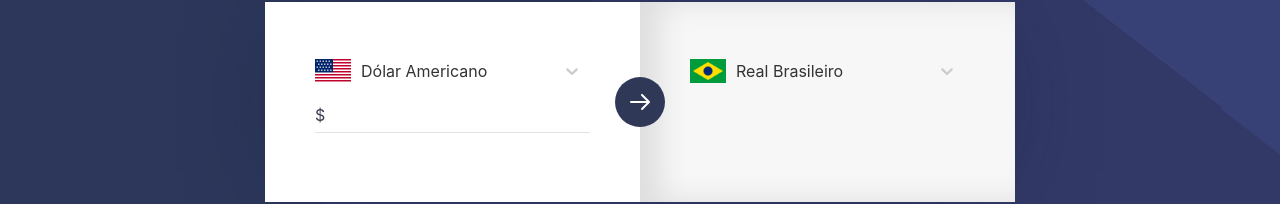
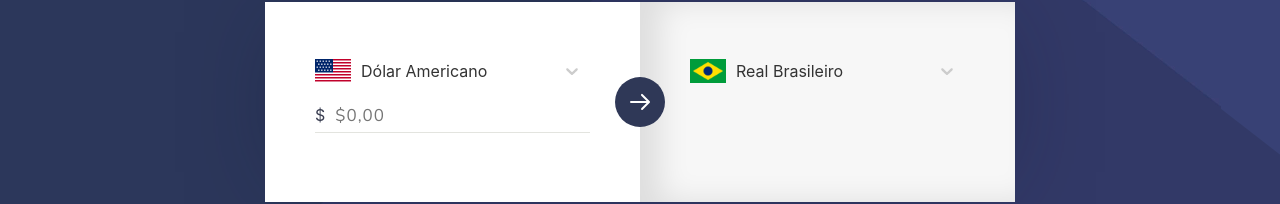
Before and after one commit to rodrigodll/conversor-react, a React (Create React App) app: page / in a window 1280 px wide. Shown: the part 296-500 px from the top of the page. Built offline with nearby package versions, Linux system fonts and the light colour scheme.

Commit message:
CurrencyFormat

```diff
--- a/src/components/Conversor.js
+++ b/src/components/Conversor.js
@@ -1,5 +1,7 @@
 import React, { Component } from 'react'
 import Select from 'react-select'
+import CurrencyFormat from 'react-currency-format';
+
 import coinList from './listOption'
 
 import arrow from '../svg/arrow.svg'
@@ -137,7 +139,25 @@ export default class Conversor extends Component {
 								{/* input de Valor */}
 								<div className="conversor__input">
 									<label>{this.state.selectedOptionFrom.symbol}</label>
-									<input type="tel" onChange={(event) => {this.setState({value_from:event.target.value})}}></input>
+									{/* <input type="tel" onChange={(event) => {this.setState({value_from:event.target.value})}}/> */}
+									<CurrencyFormat
+										thousandSeparator={true}
+										thousandSpacing='1'
+										mask="_"
+										decimalSeparator="."
+										allowNegative={false}
+										hintText="Some placeholder"
+										// prefix={this.state.selectedOptionFrom.symbol}
+										type="text"
+										placeholder={this.state.selectedOptionFrom.symbol + '0,00'}
+										// onChange={(event) => {this.setState({value_from:event.target.value})}}
+										onValueChange={(values) => {
+											const {formattedValue, value} = values;
+											// formattedValue = $2,223
+											// value ie, 2223
+											this.setState({value_from: formattedValue})
+										}}
+									/>
 								</div>
 							</div>
 
```
Also changed, not shown: 1 other file (tests, documents, lock files or other folders).
